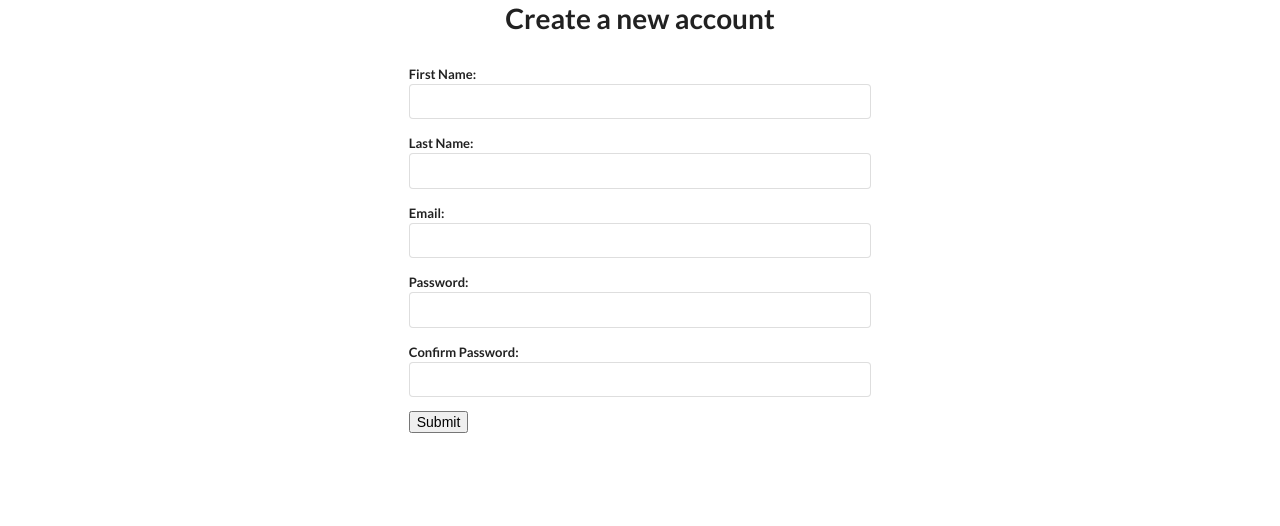
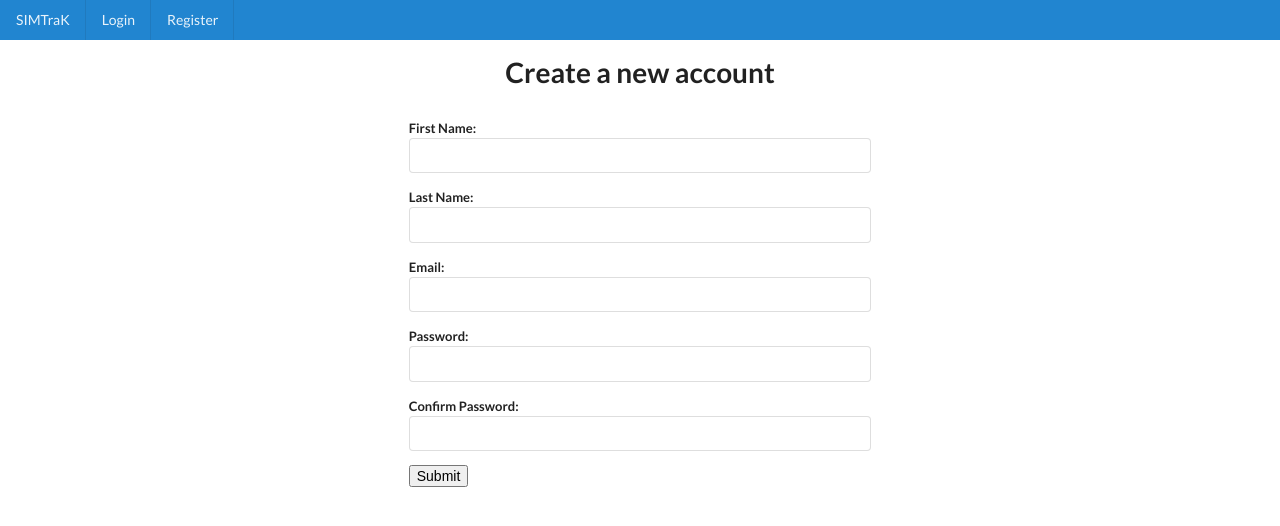
Before and after one commit to leonredman/sim-ticket-tracker, a React (Create React App) app: page /accountRegister in a window 1280 px wide. Shown: the top 526 px of the page. Built offline with nearby package versions, Linux system fonts and the light colour scheme.

Commit message:
added header to page

```diff
--- a/src/pages/accountRegister/AccountRegister.js
+++ b/src/pages/accountRegister/AccountRegister.js
@@ -1,7 +1,10 @@
 import React from "react";
+import LoginHeader from "../../components/login-header/loginHeader";
 
 const AcctRegister = () => {
   return (
+    <div>
+      <LoginHeader />
       <div className="newAcctContainer">
         <div className="ui grid">
           <div className="ui centered row">
@@ -51,6 +54,7 @@ const AcctRegister = () => {
           </div>
         </div>
       </div>
+    </div>
   );
 };
 
```
Lines whose indentation alone changed are shown as unchanged.
